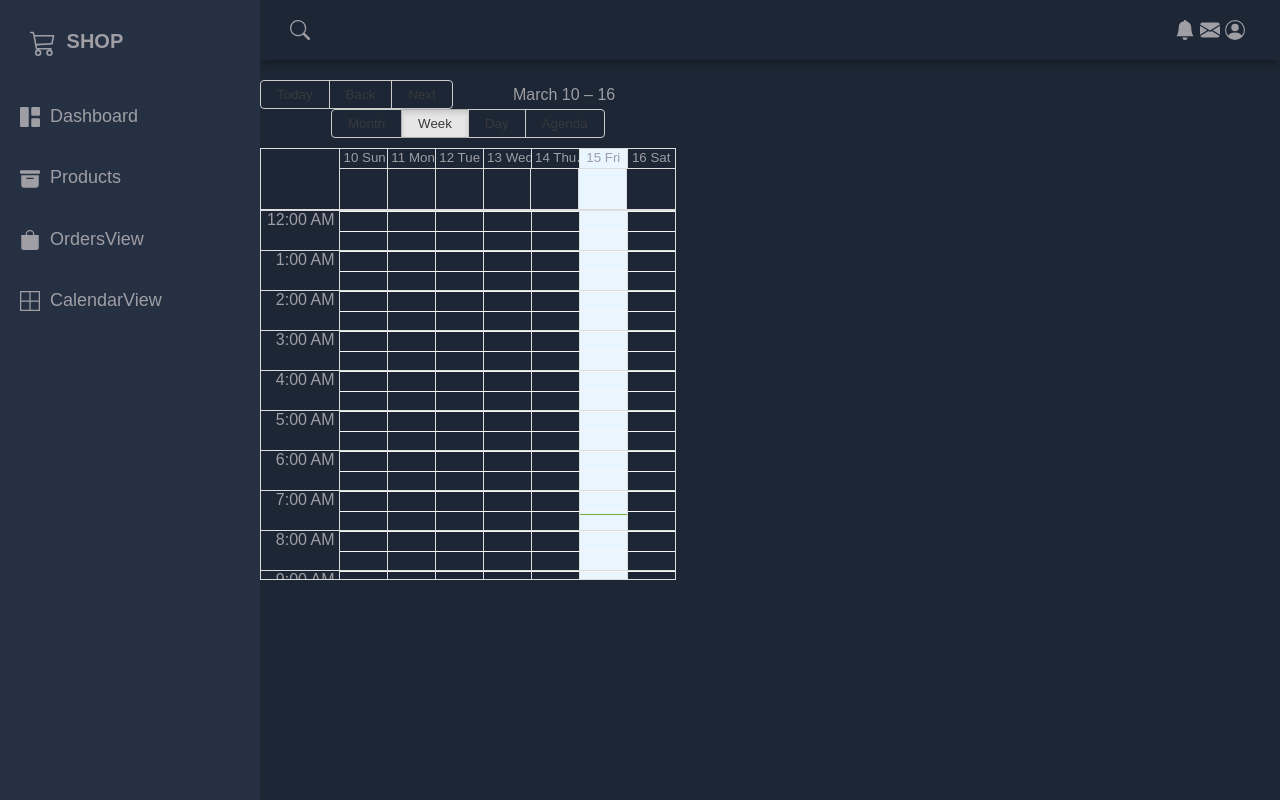
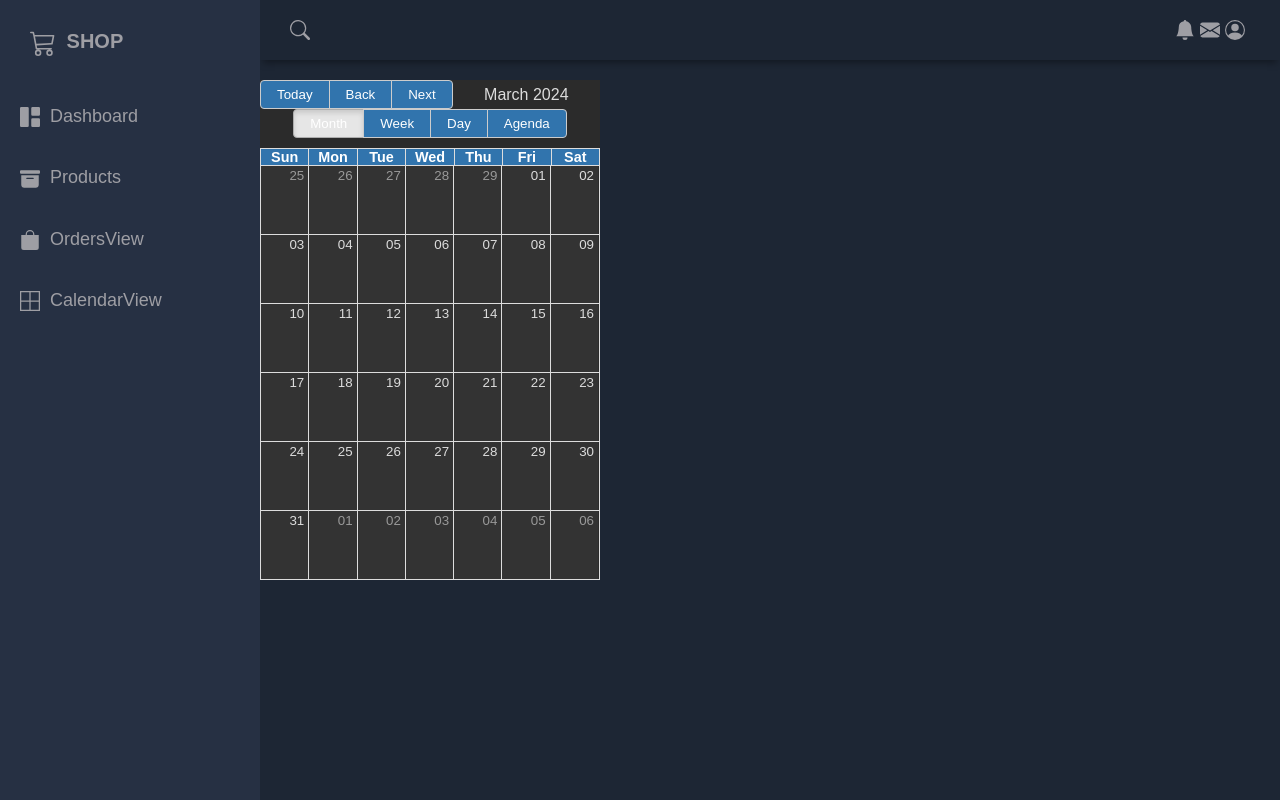
Before and after one commit to tekumalla1209/ERP-PROJECT, a React (Create React App) app: page /calendar in a window 1280 px wide. Built offline with nearby package versions, Linux system fonts and the light colour scheme.

Commit message:
modified Ordersview, SchedularView

```diff
--- a/src/Components/OrdersView.js
+++ b/src/Components/OrdersView.js
@@ -1,7 +1,46 @@
-import React from 'react';
+import React, { useEffect, useState } from 'react';
 import './OrdersView.css';
 
-function OrdersView() {
+const OrdersView = () => {
+  const [orders, setOrders] = useState([]);
+
+  useEffect(() => {
+
+    let generatedOrders = [];
+    for (let i = 0; i < 20; i++) {
+      var today = new Date();
+      today.setHours(17, 0, 0, 0);
+      var today8 = new Date();
+      today8.setHours(20, 0, 0, 0);
+      let currentDay = today.getDate();
+
+      today.setDate(currentDay + i);
+      let currentDay2 = today8.getDate();
+
+      today8.setDate(currentDay2 + i);
+      var newOrder = {
+        id: i + 1,
+        customerName: `Order - ${i + 1}`,
+        orderDate: formatDate(today),
+        start: today,
+        end: today8,
+        status: i % 2 === 0 ? 'Processing' : 'Shipped'
+      };
+      generatedOrders.push(newOrder);
+    }
+
+    localStorage.setItem('orders', JSON.stringify(generatedOrders));
+    setOrders(generatedOrders);
+  }, []);
+
+  // Function to format date as YYYY-MM-DD
+  const formatDate = (date) => {
+    const year = date.getFullYear();
+    const month = String(date.getMonth() + 1).padStart(2, '0');
+    const day = String(date.getDate()).padStart(2, '0');
+    return `${year}-${month}-${day}`;
+  };
+
   return (
     <main className='main-container'>
       <div className="header">
@@ -15,25 +54,17 @@ function OrdersView() {
               <th>Customer Name</th>
               <th>Order Date</th>
               <th>Status</th>
-
             </tr>
           </thead>
           <tbody>
-            <tr>
-              <td>500865423</td>
-              <td>Dhoni MS</td>
-              <td>2024-03-01</td>
-              <td>Processing</td>
-
-            </tr>
-            <tr>
-              <td>500865428</td>
-              <td>Virat</td>
-              <td>2024-03-05</td>
-              <td>Shipped</td>
-
-            </tr>
-            {/* Additional rows will be dynamically generated here */}
+            {orders.map(order => (
+              <tr key={order.id}>
+                <td>{order.id}</td>
+                <td>{order.customerName}</td>
+                <td>{order.orderDate}</td>
+                <td>{order.status}</td>
+              </tr>
+            ))}
           </tbody>
         </table>
       </div>
@@ -41,7 +72,7 @@ function OrdersView() {
         {/* Footer content */}
       </div>
     </main>
-  )
-}
+  );
+};
 
 export default OrdersView;
--- /dev/null
+++ b/src/Components/Scheduler.css
@@ -0,0 +1,43 @@
+/* Import React Big Calendar CSS */
+@import '~react-big-calendar/lib/css/react-big-calendar.css';
+
+/* Dark theme for calendar */
+.rbc-calendar {
+  background-color: #2b2b2b; /* Dark background color */
+  color: #dcdcdc; /* Light text color */
+}
+
+.rbc-toolbar button {
+  color: #fff; /* Light text color for buttons */
+}
+
+.rbc-today, .rbc-btn-primary, .rbc-btn-group > button {
+  background-color: #3174ad; /* Blue background color for today, back, next buttons */
+  color: #fff; /* White text color */
+}
+
+.rbc-header {
+  background-color: #3174ad; /* Blue background color for header */
+  color: #fff; /* White text color for header */
+}
+
+.rbc-day-bg {
+  background-color: #333; /* Darker background color for day background */
+}
+
+.rbc-time-header-content {
+  color: #dcdcdc; /* Light text color for time header */
+}
+
+.rbc-event {
+  background-color: #3174ad; /* Change background color for events */
+  color: #fff; /* Change text color for events */
+}
+
+.rbc-selected {
+  background-color: #3174ad; /* Change background color for selected date */
+}
+
+.rbc-event-label {
+  color: #fff; /* Change text color for event labels */
+}
--- a/src/Components/Scheduler.js
+++ b/src/Components/Scheduler.js
@@ -1,26 +1,44 @@
-import React from 'react';
+import React, { useEffect, useState } from 'react';
 import { Calendar, momentLocalizer } from 'react-big-calendar';
 import moment from 'moment';
 import 'react-big-calendar/lib/css/react-big-calendar.css';
+import './Scheduler.css';
 
 const localizer = momentLocalizer(moment);
 
-// Sample orders data
-const orders = [
-  { id: 1, title: 'Order 1', start: new Date(2024, 2, 15, 10, 0), end: new Date(2024, 2, 15, 12, 0) },
-  { id: 2, title: 'Order 2', start: new Date(2024, 2, 16, 13, 0), end: new Date(2024, 2, 16, 15, 0) },
-  // Add more orders as needed
-];
+const Scheduler = () => {
+  // State to store orders
+  const [orders, setOrders] = useState([]);
+  const [loading, setLoading] = useState(true); // Add loading state
 
-const Scheduler = () => {
+  // Fetch orders from local storage when component mounts
+  useEffect(() => {
+    const storedOrders = JSON.parse(localStorage.getItem('orders')) || [];
+    setOrders(storedOrders);
+    setLoading(false); // Set loading to false after orders are fetched
+  }, []);
+
+  // Map orders to calendar events
+  const events = orders.map(order => ({
+    id: order.id,
+    title: order.customerName, // Assuming customerName is the title
+    start: new Date(order.start),
+    end: new Date(order.end)
+  }));
+
+  // If loading, show a loading indicator
+  if (loading) {
+    return <div>Loading...</div>;
+  }
+
   return (
     <div style={{ height: '500px' }}>
       <Calendar
         localizer={localizer}
-        events={orders}
+        events={events}
         startAccessor="start"
         endAccessor="end"
-        defaultView="week"
+        defaultView="month"
       />
     </div>
   );
```
